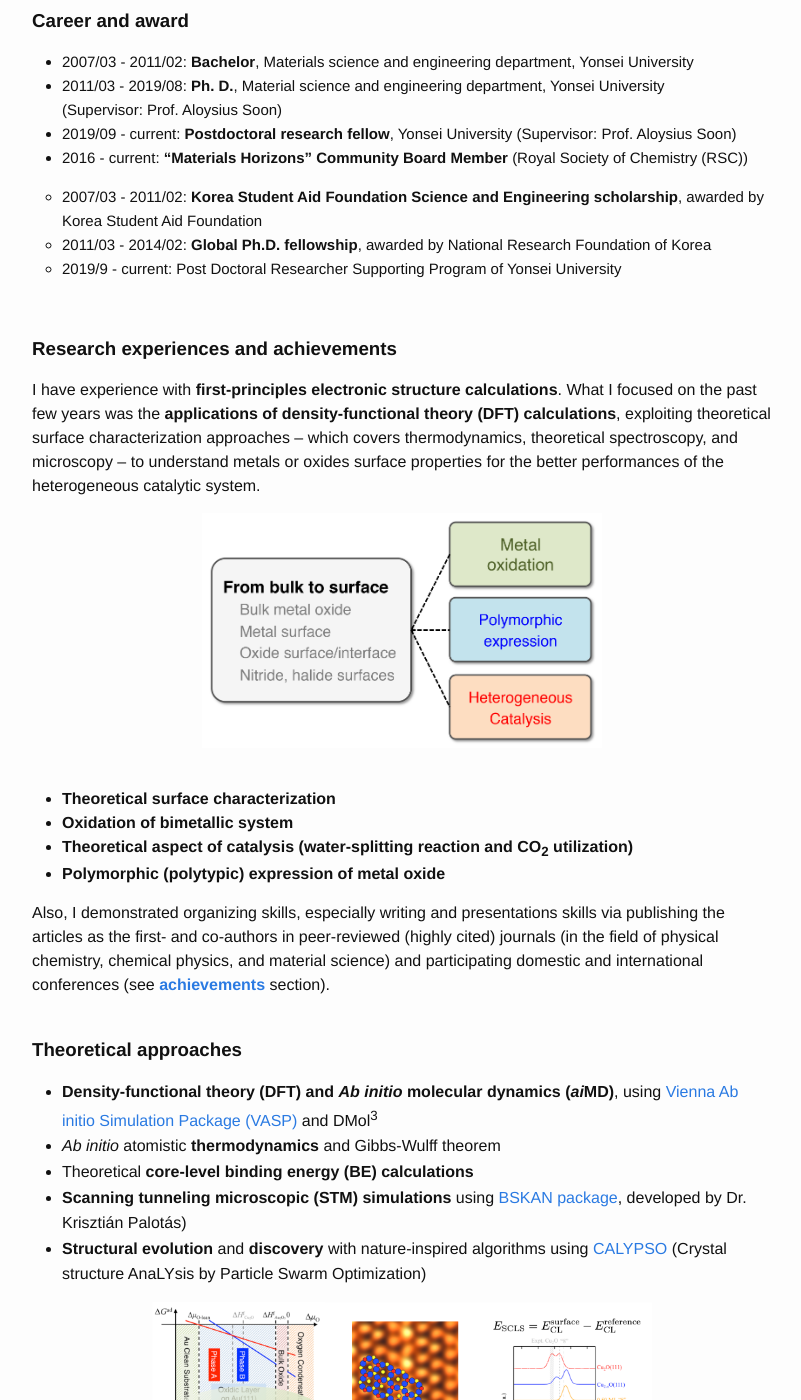
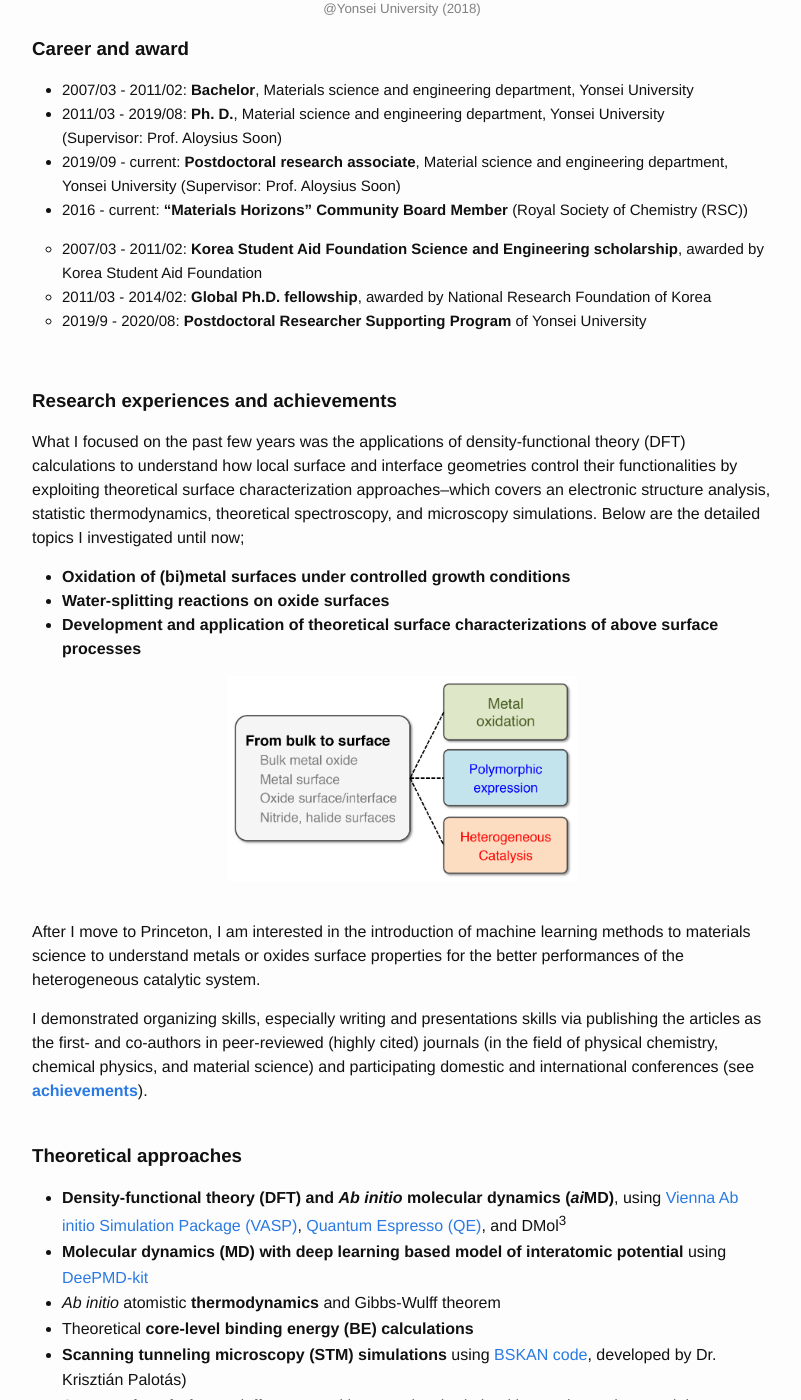
Before and after one commit to taehun0530/taehun0530.github.io, a Jekyll site: the page built from about.md, in a window 1280 px wide and 1400 px high, scrolled down 540 px. Shown: the whole window, without its empty margins (238-1039 px from the left). Built offline with Jekyll 4.4.1, drawn with Linux system fonts in a browser that asks for light colours; some of the changed text lies outside the part shown.

Commit message:
update at 2020/05

```diff
--- a/about.md
+++ b/about.md
@@ -3,7 +3,7 @@ layout: default
 title: "THLee"
 ---
 <br>
-My name is <b>Taehun Lee</b> (<a href="/download/201911_THLee.pdf" download >résumé</a>), and I am a postdoctoral researcher in the Department of Materials Science and Engineering at Yonsei University, Korea under the supervision of Prof. Aloysius Soon. My research interest lies in the theoretical study and design of novel low-dimensional oxides on metal support for renewable applications, exploiting atomic theoretical surface characterization approaches. To date, I have co-authored 15 high-profile publications, ranking well within the top-tier scientific journals in chemistry, physics, and materials science.
+My name is <b>Taehun Lee</b> (<a href="/download/201911_THLee.pdf" download >résumé</a>), and I am a postdoctoral researcher in the Department of Materials Science and Engineering at Yonsei University, Korea under the supervision of Prof. Aloysius Soon. My research interest lies in the theoretical study and design of novel low-dimensional oxides (on metal support) at the realistic conditions (e.g., controlled growth conditions, solvation effects, and electrochemical environments) for renewable energy applications (e.g., water splitting reaction and CO<sub>2</sub> utilization). To date, I have co-authored 16 high-profile publications, ranking well within the top-tier scientific journals in chemistry, physics, and materials science.
 
 <figure style="margin: 0;">
         <center><img src="/images/taehunlee.jpg" width="320" hspace="0" vspace="10"></center>
@@ -14,40 +14,45 @@ My name is <b>Taehun Lee</b> (<a href="/download/201911_THLee.pdf" download >ré
 <ul style="line-height:1.6;font-size:15px">
     <li>2007/03 - 2011/02: <b>Bachelor</b>, Materials science and engineering department, Yonsei University</li>
     <li>2011/03 - 2019/08: <b>Ph. D.</b>, Material science and engineering department, Yonsei University <br> (Supervisor: Prof. Aloysius Soon)</li>
-    <li>2019/09 - current: <b>Postdoctoral research fellow</b>, Yonsei University (Supervisor: Prof. Aloysius Soon)</li>
+    <li>2019/09 - current: <b>Postdoctoral research associate</b>, Material science and engineering department, Yonsei University (Supervisor: Prof. Aloysius Soon)</li>
     <li>2016 - current: <b>“Materials Horizons” Community Board Member </b> (Royal Society of Chemistry (RSC))</li>
 </ul>
+
+<!--
+    <li>2020/07 - current: <b>Postdoctoral research associate</b>, Chemistry department, Princeton University (Supervisor: Prof. Annabella Selloni)</li>
+-->
+
 <ul style="line-height:1.6;font-size:15px;list-style-type:circle">
     <li>2007/03 - 2011/02: <b>Korea Student Aid Foundation Science and Engineering scholarship</b>, awarded by Korea Student Aid Foundation</li>
     <li>2011/03 - 2014/02: <b> Global Ph.D. fellowship</b>, awarded by National Research Foundation of Korea</li>
-    <li>2019/9 - current: Post Doctoral Researcher Supporting Program of Yonsei University</li>
+    <li>2019/9 - 2020/08: <b> Postdoctoral Researcher Supporting Program </b> of Yonsei University</li>
 </ul>
 
 <br>
 <h3><b>Research experiences and achievements</b></h3>
-I have experience with __first-principles electronic structure calculations__. What I focused on the past few years was the __applications of density-functional theory (DFT) calculations__, exploiting theoretical surface characterization approaches -- which covers thermodynamics, theoretical spectroscopy, and microscopy -- to understand metals or oxides surface properties for the better performances of the heterogeneous catalytic system.
+What I focused on the past few years was the applications of density-functional theory (DFT) calculations to understand how local surface and interface geometries control their functionalities by exploiting theoretical surface characterization approaches--which covers an electronic structure analysis, statistic thermodynamics, theoretical spectroscopy, and microscopy simulations. Below are the detailed topics I investigated until now;
 
-<center><img src="/images/research/research.png" width="400" hspace="10"></center><br>
+- __Oxidation of (bi)metal surfaces under controlled growth conditions__
+- __Water-splitting reactions on oxide surfaces__
+- __Development and application of theoretical surface characterizations of above surface processes__
 
-- __Theoretical surface characterization__
-- __Oxidation of bimetallic system__
-- __Theoretical aspect of catalysis (water-splitting reaction and CO<sub>2</sub> utilization)__
-- __Polymorphic (polytypic) expression of metal oxide__
+<center><img src="/images/research/research.png" width="350" hspace="10"></center><br>
 
-Also, I demonstrated organizing skills, especially writing and presentations skills via publishing the articles as the first- and co-authors in peer-reviewed (highly cited) journals (in the field of physical chemistry, chemical physics, and material science) and participating domestic and international conferences (see <b><a href="/achievements">achievements</A></b> section).
-<br> <br>
+After I move to Princeton, I am interested in the introduction of machine learning methods to materials science to understand metals or oxides surface properties for the better performances of the heterogeneous catalytic system.
+
+I demonstrated organizing skills, especially writing and presentations skills via publishing the articles as the first- and co-authors in peer-reviewed (highly cited) journals (in the field of physical chemistry, chemical physics, and material science) and participating domestic and international conferences (see <b><a href="/achievements">achievements</A></b>). <br> <br>
 
 <h3> <b>Theoretical approaches </b></h3>
 <ul style="line-height:1.6;font-size:16px">
-  <li><b>Density-functional theory (DFT) and <i>Ab initio</i> molecular dynamics (<i>ai</i>MD)</b>, using <a href="https://www.vasp.at/">Vienna Ab initio Simulation Package (VASP)</A> and DMol<sup>3</sup></li>
+  <li><b>Density-functional theory (DFT) and <i>Ab initio</i> molecular dynamics (<i>ai</i>MD)</b>, using <a href="https://www.vasp.at/">Vienna Ab initio Simulation Package (VASP)</A>, <a href="https://www.quantum-espresso.org/">Quantum Espresso (QE)</A>, and DMol<sup>3</sup></li>
+  <li><b> Molecular dynamics (MD) with deep learning based model of interatomic potential </b> using <a href="http://www.deepmd.org/about/">DeePMD-kit</A>
+  </li>
   <li><i>Ab initio</i> atomistic <b>thermodynamics</b> and Gibbs-Wulff theorem</li>
   <li>Theoretical <b>core-level binding energy (BE) calculations </b></li>
-  <li><b>Scanning tunneling microscopic (STM) simulations</b> using <a href="http://www.phy.bme.hu/~palotas/">BSKAN package</A>, developed by Dr. Krisztián Palotás)</li>
-  <li><b>Structural evolution</b> and <b>discovery</b> with nature-inspired algorithms using <a href="http://www.calypso.cn/">CALYPSO</A> (Crystal structure AnaLYsis by Particle Swarm Optimization) </li>
+  <li><b>Scanning tunneling microscopy (STM) simulations</b> using <a href="http://www.phy.bme.hu/~palotas/">BSKAN code</A>, developed by Dr. Krisztián Palotás)</li>
+  <li><b>Structural evolution</b> and <b>discovery</b> with nature-inspired algorithms using python modules</li>
 </ul>
 
-<center><img src="/images/research/approach.png" width="500" hspace="10"></center><br>
+<center><img src="/images/research/approach.png" width="450" hspace="10"></center><br>
 
-<h3><b>Further information</b></h3>
-- <a href="https://scholar.google.com/citations?user=E4QBWfAAAAAJ&hl=en">Google scholar</A>
-- Email: <a href="mailto:taehun0530@yonsei.ac.kr" target="_top">taehun0530@yonsei.ac.kr</a>
+For further information, please send me an email (to <a href="mailto:taehun0530@yonsei.ac.kr" target="_top">taehun0530@yonsei.ac.kr</a>) or refer to those websites (<a href="https://scholar.google.com/citations?user=E4QBWfAAAAAJ&hl=en">Google scholar</A> and <a href="https://orcid.org/0000-0002-5435-5910">ORCID</A>).
```
